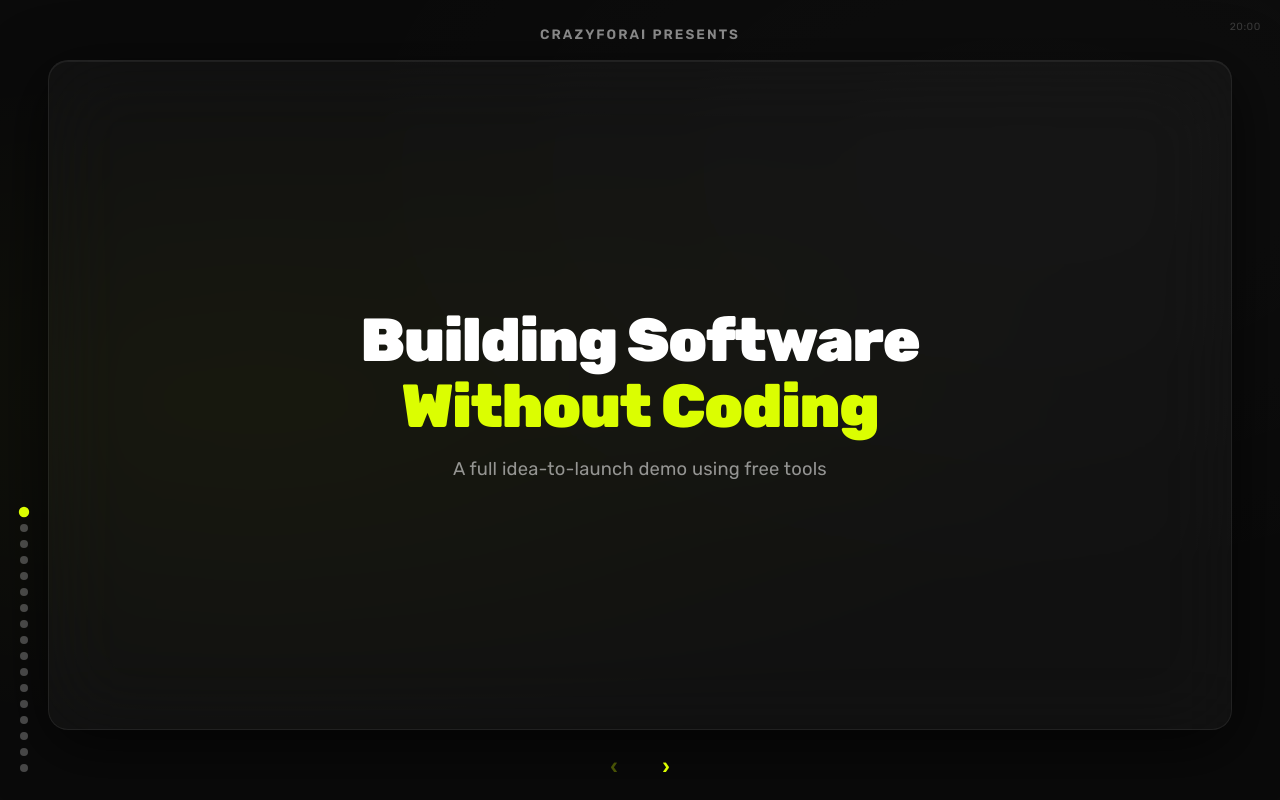
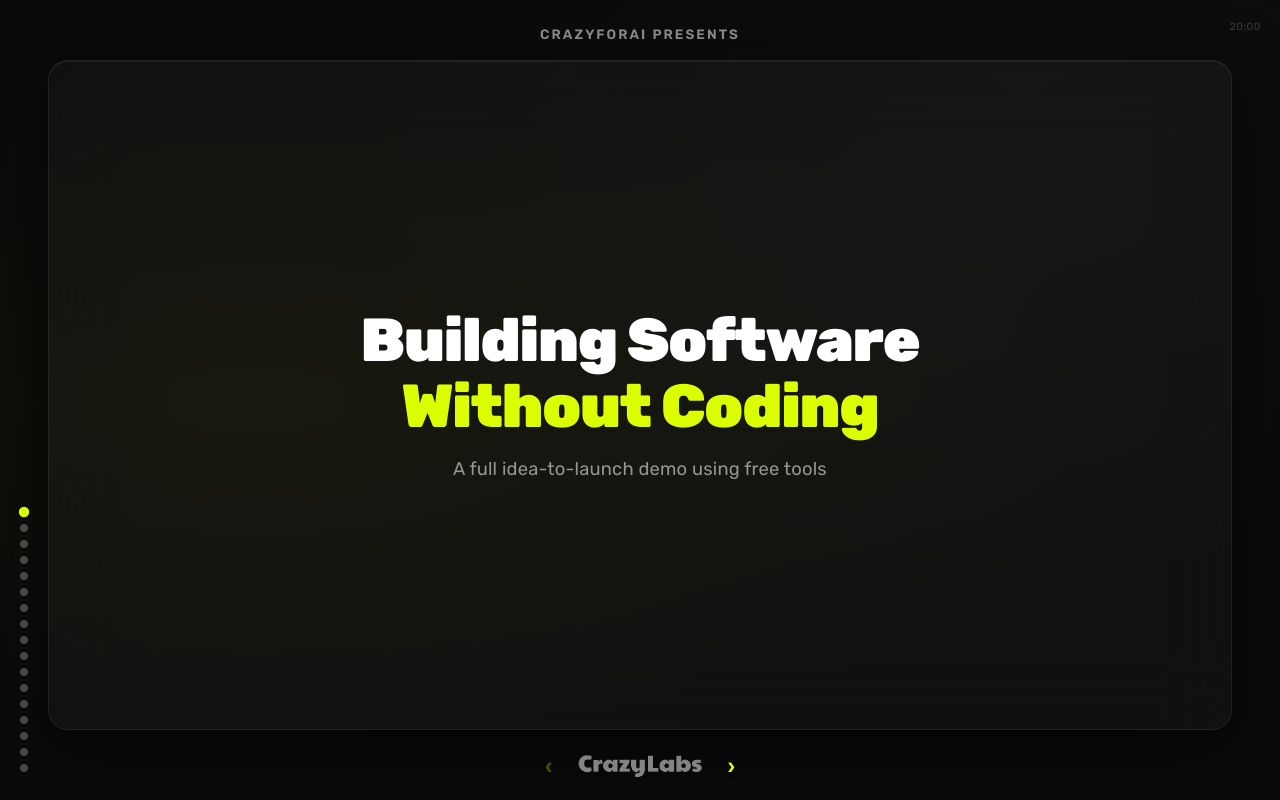
Before and after one commit to linvcodes/CrazyForAi, a website built with Vite: page docs/index.html in a window 1280 px wide. Built offline with nearby package versions, Linux system fonts and the light colour scheme.

Commit message:
Restore CL logo (no link, pointer-events none)
Co-Authored-By: Claude Sonnet 4.6 <noreply@anthropic.com>

```diff
--- a/docs/index.html
+++ b/docs/index.html
@@ -726,6 +726,7 @@ Use JS for typing animation, cursor blinking, and the staged reveal of UI.</code
     <!-- Navigation -->
     <div class="slide-nav">
       <button class="nav-arrow nav-prev" onclick="prevSlide()" aria-label="Previous slide">‹</button>
+      <img src="./assets/images/CL-logo-big.png" alt="CrazyLabs" class="cl-watermark">
       <button class="nav-arrow nav-next" onclick="nextSlide()" aria-label="Next slide">›</button>
     </div>
 
```
Also changed, not shown: index.html (+1 -0 lines).
